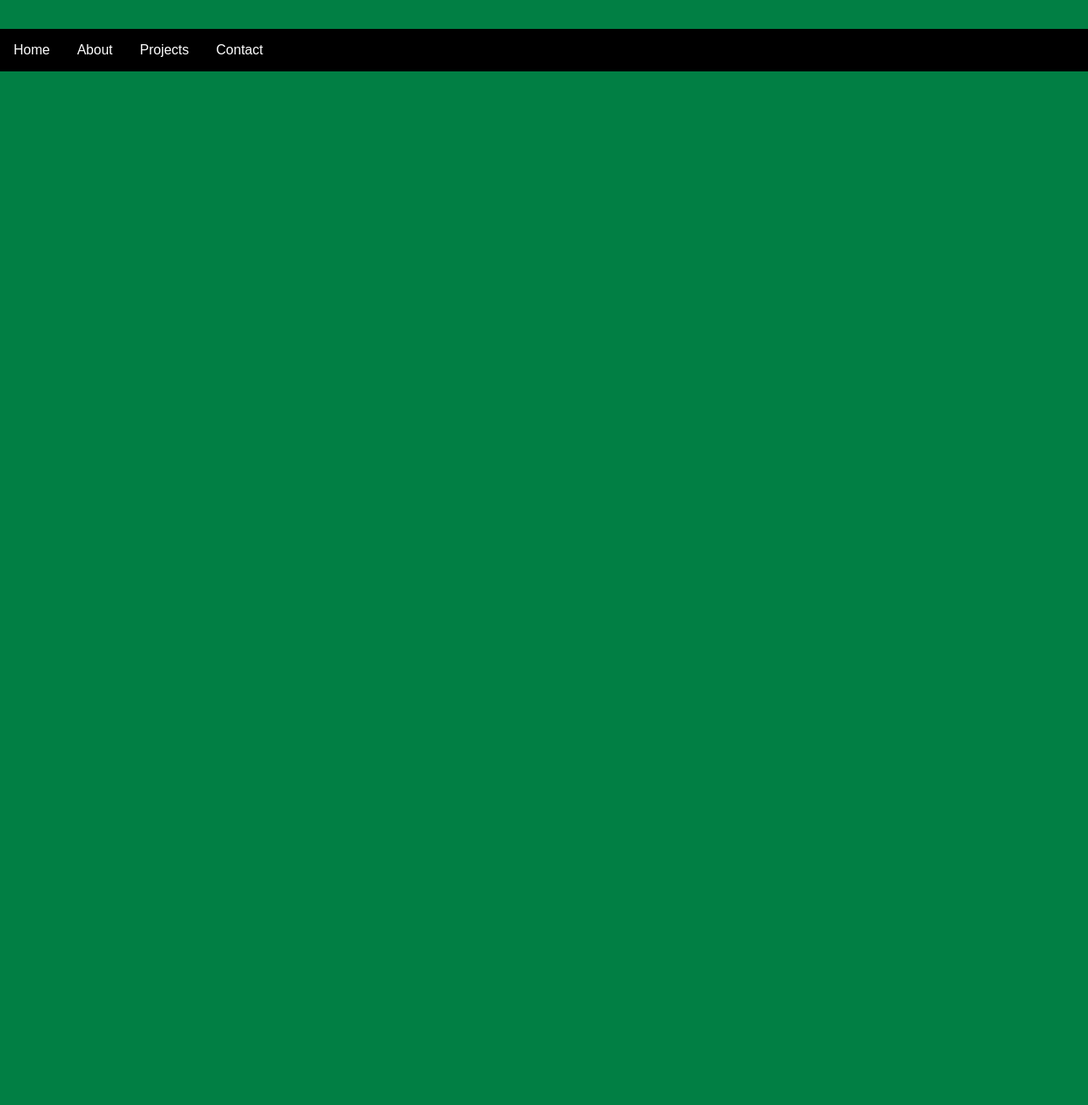
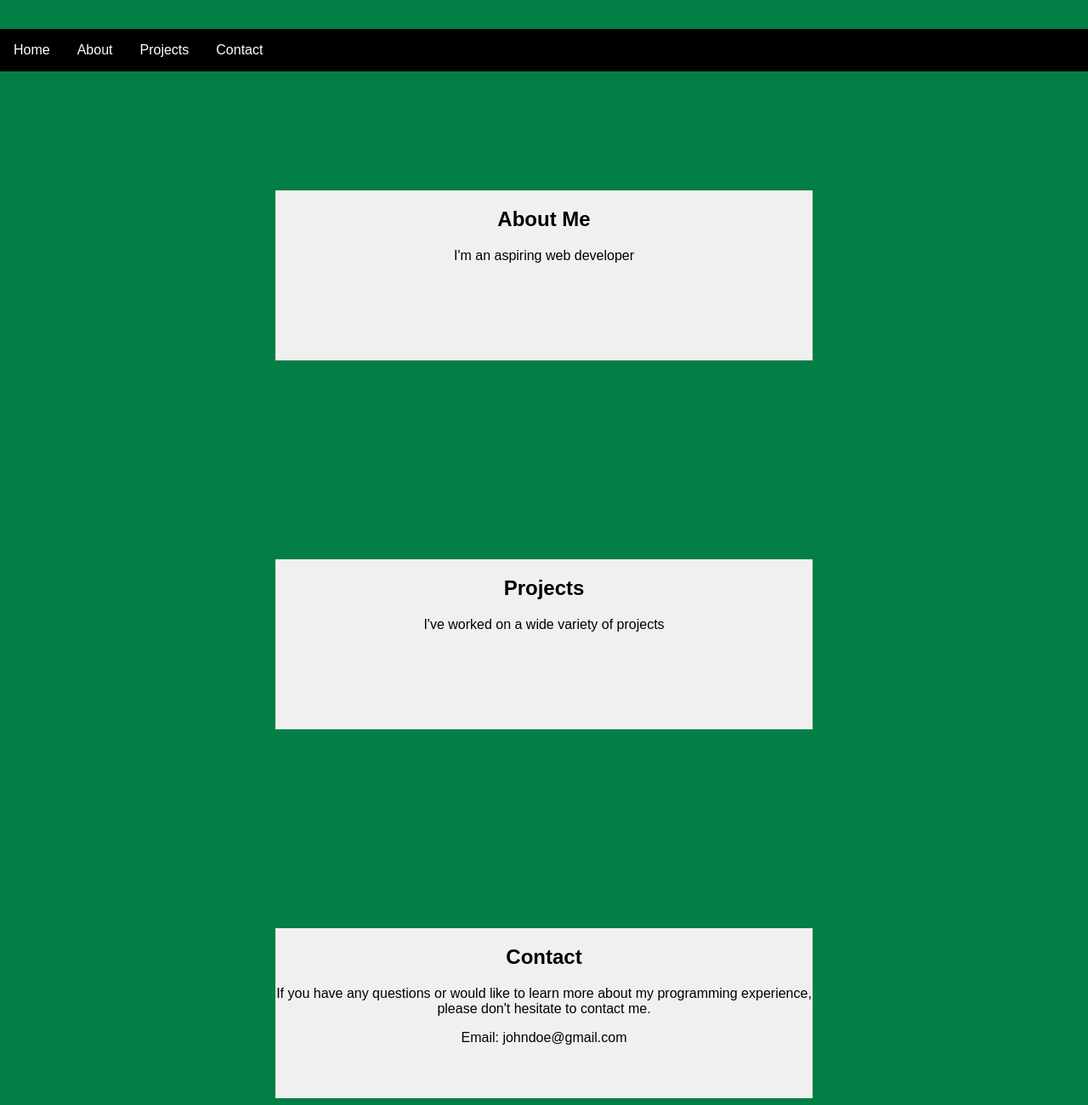
Before and after one commit to qelson/Portfolio, a plain HTML site: page index.html in a window 1280 px wide. Shown: the part 716-2016 px from the top of the page at 85% size. Before the commit the page ends 800 px from the top, so only its background shows below. Drawn offline with Linux system fonts and the light colour scheme.

Commit message:
fixed some stuff

```diff
--- a/index.html
+++ b/index.html
@@ -6,9 +6,10 @@
     <meta name="viewport" content="width=device-width, initial-scale=1.0">
     <title>Programming Portfolio</title>
     <link rel="stylesheet" type="text/css" href="style.css">
+    <script src="script.js"></script>
 </head>
 
-<body class="center">
+<body class="container">
     <h1>
         <pre>
             <strong>
@@ -26,16 +27,30 @@
 
     <img src="face.jpg" alt="Quin Elson" width="100" height="100">
 
-    <ul>
-        <li><a href="index.html">Home</a></li>
-        <li><a href="about.html">About</a></li>
-        <li><a href="projects.html">Projects</a></li>
-        <li><a href="contact.html">Contact</a></li>
-    </ul>
+    <div id="about">
+        <h2>About Me</h2>
+        <p>I'm an aspiring web developer</p>
+    </div>
+
+    <div id="projects">
+        <h2>Projects</h2>
+        <p>I've worked on a wide variety of projects</p>
+    </div>
+
+    <div id="contact">
+        <h2>Contact</h2>
+        <p>If you have any questions or would like to learn more about my programming experience, please don't hesitate to contact me.</p>
+        <p>Email: johndoe@gmail.com</p>
+    </div>
 
 
-    <p>If you have any questions or would like to learn more about my programming experience, please don't hesitate to contact me.</p>
-    <p>Email: johndoe@gmail.com</p>
+
+    <ul>
+        <li><a href="">Home</a></li>
+        <li><a href="#about">About</a></li>
+        <li><a href="#projects">Projects</a></li>
+        <li><a href="#contact">Contact</a></li>
+    </ul>
 
 </body>
 </html>
--- /dev/null
+++ b/script.js
@@ -0,0 +1,15 @@
+function scrollToHome() {
+    document.getElementById('home').scrollIntoView();
+}
+
+function scrollToAbout() {
+    document.getElementById('about').scrollIntoView();
+}
+
+function scrollToProjects() {
+    document.getElementById('projects').scrollIntoView();
+}
+
+function scrollToContact() {
+    document.getElementById('contact').scrollIntoView();
+}
--- a/style.css
+++ b/style.css
@@ -1,5 +1,13 @@
+.container {
+    display: flex;
+    flex-direction: column;
+    justify-content: space-between;
+    align-items: center;
+  }
+
 body {
     background-color: #017F44;
+    height: 2000px;
   }
 
 .center {
@@ -11,6 +19,7 @@ body {
   }
 
   div {
+    text-align: center;
     display: flex;
     flex-direction: row;
   }
@@ -43,3 +52,24 @@ body {
   li a:hover {
     background-color: #111;
   }
+
+  #contact {
+    display: block;
+    width: 50%;
+    height: 200px;
+    background-color: #f0f0f0;
+  }
+
+  #projects {
+    display: block;
+    width: 50%;
+    height: 200px;
+    background-color: #f0f0f0;
+  }
+
+  #about {
+    display: block;
+    width: 50%;
+    height: 200px;
+    background-color: #f0f0f0;
+  }
```
Also changed, not shown: about.html (deleted), contact.html (deleted), projects.html (deleted).
